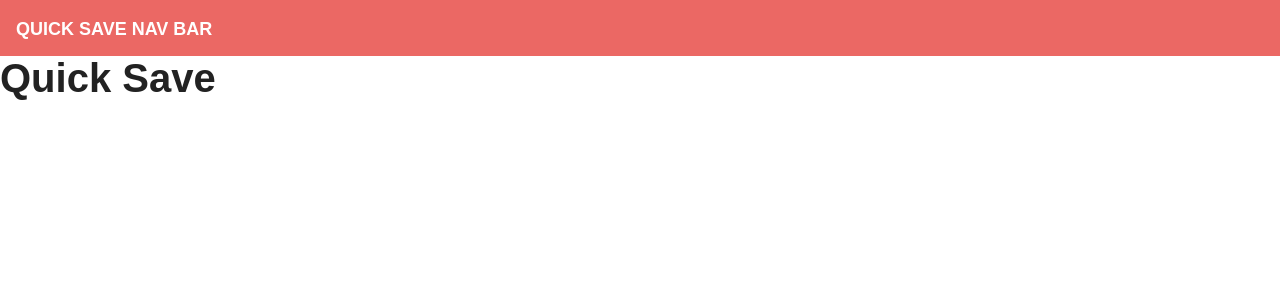
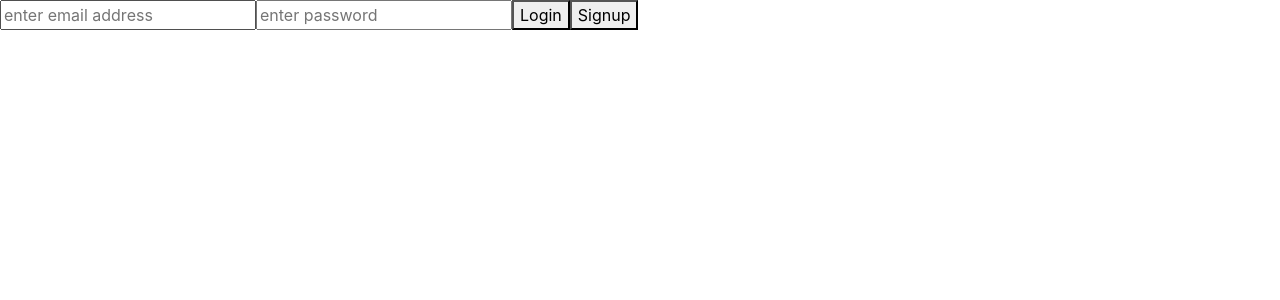
Before and after one commit to Yoloko/Moneysaver, a React (Create React App) app in the folder client/: page / in a window 1280 px wide. Shown: the top 300 px of the page. Built offline with nearby package versions, Linux system fonts and the light colour scheme; no server answers; a web font is replaced by a local one.

Commit message:
added firebase authentication to the client side

```diff
--- a/client/package.json
+++ b/client/package.json
@@ -5,6 +5,7 @@
   "proxy": "http://localhost:3001/",
   "dependencies": {
     "axios": "^0.18.0",
+    "firebase": "^7.18.0",
     "react": "^16.6.3",
     "react-dom": "^16.6.3",
     "react-router-dom": "^5.1.2",
--- a/client/src/App.js
+++ b/client/src/App.js
@@ -1,25 +1,60 @@
-import React from "react";
 import { BrowserRouter as Router, Route, Switch } from "react-router-dom";
 import Page from "./pages/Page";
 import NoMatch from "./pages/NoMatch";
 import Nav from "./components/Nav";
+import React, { Component } from 'react'
+import fire from './config/fire'
+import Home from './components/Home'
+import Login from './components/Login'
 
-function App() {
-  return (
-    <Router>
+
+export default class App extends Component {
+  constructor(props){
+    super(props);
+    this.state = {
+      user: {}
+    }
+  }
+
+  componentWillMount(){
+    this.authListener();
+  }
+
+    authListener(){
+      fire.auth().onAuthStateChanged((user) => {
+        if(user){
+          this.setState({user})
+        }else{
+          this.setState({user: null})
+        }
+      })
+    }
+
+  render() {
+    return (
       <div>
-        <Nav />
-        <Switch>
-          <Route exact path={["/", "/books"]}>
-            <Page />
-          </Route>
-          <Route>
-            <NoMatch />
-          </Route>
-        </Switch>
+        {this.state.user ? <Home/> : <Login/>}
       </div>
-    </Router>
-  );
+    )
+  }
 }
 
-export default App;
+
+
+// function App() {
+//   return (
+//     <Router>
+//       <div>
+//         <Nav />
+//         <Switch>
+//           <Route exact path={["/", "/books"]}>
+//             <Page />
+//           </Route>
+//           <Route>
+//             <NoMatch />
+//           </Route>
+//         </Switch>
+//       </div>
+//     </Router>
+//   );
+// }
--- /dev/null
+++ b/client/src/components/Home.js
@@ -0,0 +1,25 @@
+import React, { Component } from 'react'
+import fire from '../config/fire'
+
+export default class Home extends Component {
+    constructor(props){
+        super(props)
+        this.state={
+            email: "",
+            password: ""
+        }
+    }
+    logout = (e) =>{
+        e.preventDefault();
+        fire.auth().signOut();
+
+    }
+    render() {
+        return (
+            <div>
+                <h1>logged in user ( ..)</h1>
+                <button onClick = {this.logout}>Logout</button>
+            </div>
+        )
+    }
+}
--- /dev/null
+++ b/client/src/components/Login.js
@@ -0,0 +1,65 @@
+import React, { Component } from 'react'
+import fire from '../config/fire';
+
+export default class Login extends Component {
+    constructor(props){
+        super(props)
+        this.state={
+            email: "",
+            password: ""
+        }
+    }
+    login = (e) =>{
+        e.preventDefault();
+        fire.auth().signInWithEmailAndPassword(this.state.email, this.state.password).then((u)=> {
+            console.log(u);
+
+        }).catch((err)=>{
+            console.log(err)
+        })
+    }
+
+    signup = (e) =>{
+        e.preventDefault();
+
+        fire.auth().createUserWithEmailAndPassword(this.state.email, this.state.password).then((u)=> {
+            console.log(u);
+
+        }).catch((err)=>{
+            console.log(err)
+        })
+    }
+
+    handleChange = (e) =>{
+        this.setState({
+            [e.target.name]: e.target.value
+        })
+    }
+    render() {
+        return (
+            <div>
+                <form>
+                    <input
+                        type="email"
+                        id="email"
+                        name="email"
+                        placeholder="enter email address"
+                        onChange={this.handleChange}
+                        value={this.state.email}
+                    />
+                    <input
+                        name="password"
+                        type="password"
+                        onChange={this.handleChange}
+                        id="password"
+                        placeholder="enter password"
+                        value={this.state.password}
+                    />
+                    <button onClick={this.login}>Login</button>
+                    <button onClick={this.signup}>Signup</button>
+
+                </form>
+            </div>
+        )
+    }
+}
--- /dev/null
+++ b/client/src/config/fire.js
@@ -0,0 +1,15 @@
+import firebase from 'firebase';
+
+var firebaseConfig = {
+    apiKey: "AIzaSyB5Y0DOrMKxyxitVkOug-Qjhb7938gAk04",
+    authDomain: "moneysaver-a01f7.firebaseapp.com",
+    databaseURL: "https://moneysaver-a01f7.firebaseio.com",
+    projectId: "moneysaver-a01f7",
+    storageBucket: "moneysaver-a01f7.appspot.com",
+    messagingSenderId: "898579560589",
+    appId: "1:898579560589:web:d21a7e36ac10c4b7de8ac4"
+  };
+
+  const fire = firebase.initializeApp(firebaseConfig);
+
+  export default fire;
--- a/package.json
+++ b/package.json
@@ -22,7 +22,7 @@
   "dependencies": {
     "axios": "^0.18.0",
     "express": "^4.16.3",
-    "mongoose": "^5.3.16",
-    "if-env": "^1.0.4"
+    "if-env": "^1.0.4",
+    "mongoose": "^5.10.0"
   }
 }
```
